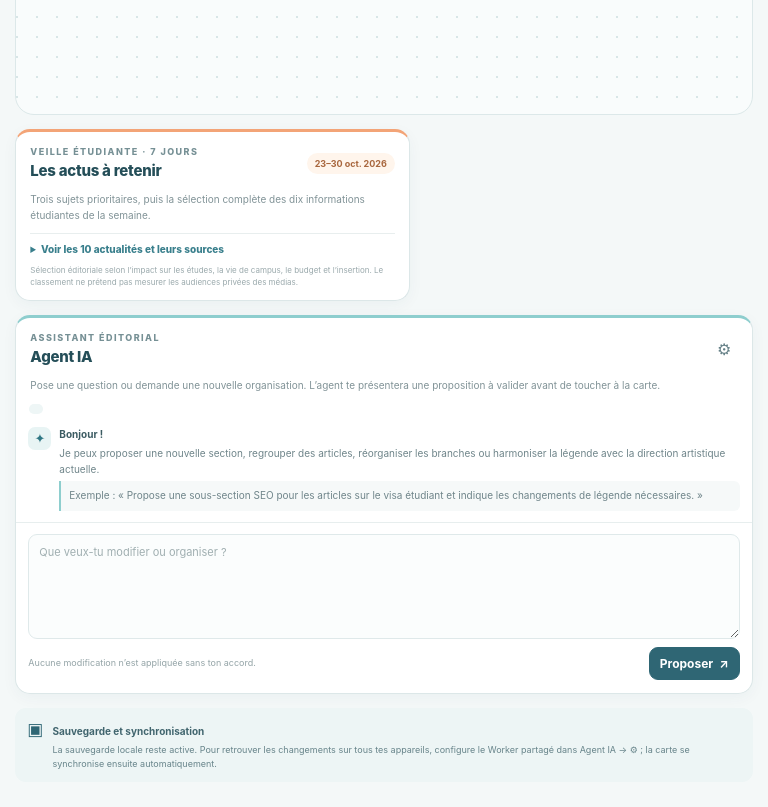
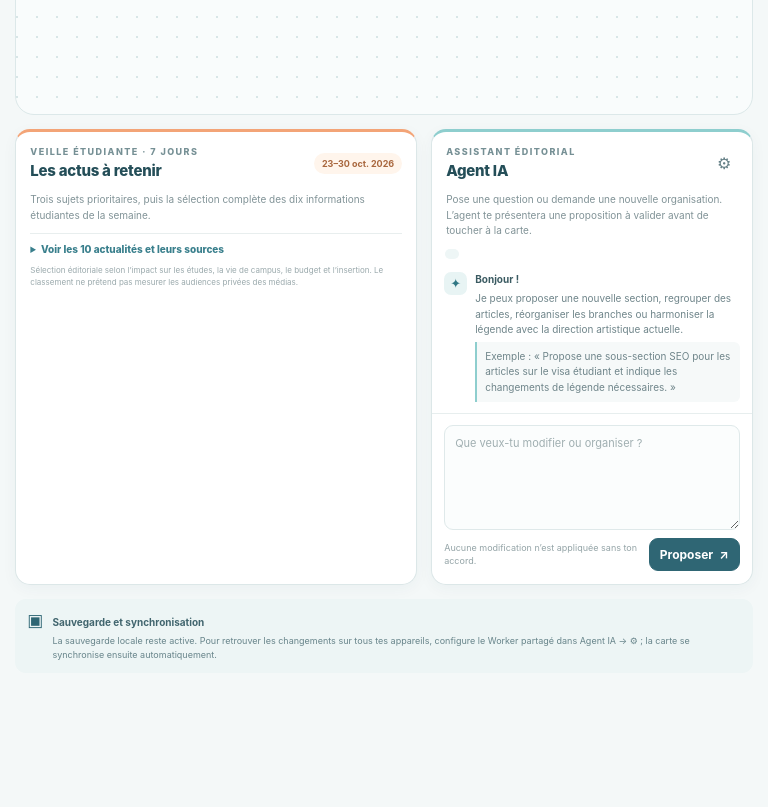
Before and after one commit to sopp24/Cocon-S-mantique-Studcorp, a plain HTML site: page index.html in a window 768 px wide. Shown: the part 980-1787 px from the top of the page. After the commit the page ends 1698 px from the top, so only its background shows below. Drawn offline with Linux system fonts and the light colour scheme.

Commit message:
Keep AI and student news side by side on tablets

```diff
--- a/styles.css
+++ b/styles.css
@@ -491,3 +491,9 @@ button:focus-visible, input:focus-visible, textarea:focus-visible, select:focus-
   .news-highlights { padding: 0 12px; }
   .news-item { padding: 9px 0; }
 }
+
+@media (min-width: 741px) and (max-width: 1050px) {
+  .side-column { grid-template-columns: minmax(0, 1.25fr) minmax(260px, 1fr); }
+  .side-column > .ai-panel { grid-column: auto; }
+  .side-column > .news-panel { grid-column: auto; }
+}
```
